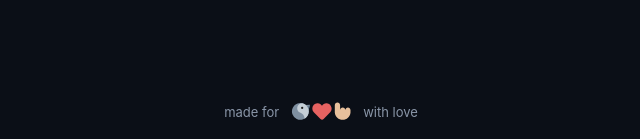
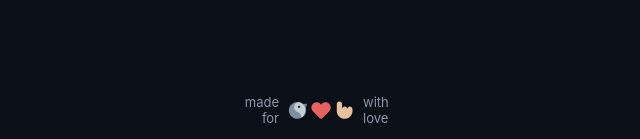
Before and after one commit to wunnle/Pacer, a React (Vite) app: page / in a window 1280 px wide. Shown: the part 658-797 px from the top of the page, without its empty margins (319-959 px from the left). Built offline with nearby package versions, Linux system fonts and the light colour scheme.

Commit message:
Update footer logo and center-balance text widths

```diff
--- a/src/components/Home.tsx
+++ b/src/components/Home.tsx
@@ -97,18 +97,18 @@ export function Home({ workouts, onChange, onNew, onEdit, onStart }: Props) {
       )}
 
       <footer className="app-footer">
-        made for
+        <span className="app-footer-text">made for</span>
         <svg width="72" height="29" viewBox="0 0 473 192" fill="none" xmlns="http://www.w3.org/2000/svg" aria-label="logo">
-          <path d="M345.382 37C354.812 37.0001 362.498 44.4595 362.866 53.7998H362.882V86H362.912C363.445 77.0766 371.062 70 380.382 70C389.701 70.0001 397.318 77.0767 397.85 86H397.945C398.684 77.0373 405.984 70 414.882 70C423.779 70.0001 431.079 77.0373 431.818 86H431.882V104H431.643C429.127 130.373 406.914 151 379.882 151C352.85 151 330.636 130.373 328.12 104H327.882V53.7998H327.896C328.264 44.4594 335.951 37 345.382 37Z" fill="#E8C09C"/>
-          <path d="M163.369 51.2893L134.946 53.008L126.37 78.6942L154.578 86.2287L163.369 51.2893Z" fill="#7E8FA0"/>
-          <path d="M163.369 51.2894L144.772 64.9381L126.37 78.6942L154.578 86.2287L163.369 51.2894Z" fill="#657A8F"/>
-          <circle cx="99.8964" cy="95.4793" r="55.6518" transform="rotate(-19.3478 99.8964 95.4793)" fill="#7E8FA0"/>
-          <path d="M119.524 147.555C119.13 147.703 118.734 147.848 118.335 147.988L118.334 147.988C118.733 147.847 119.13 147.703 119.524 147.555Z" fill="#C4CED6"/>
-          <path d="M123.324 145.963C124.907 145.23 126.442 144.43 127.927 143.567C127.359 124.602 114.794 108.691 97.6477 103.337C86.6001 98.1466 78.9502 86.9215 78.9502 73.9077C78.9504 55.9588 93.501 41.4082 111.45 41.408C112.076 41.408 112.698 41.4274 113.315 41.4623C130.875 45.8418 145.961 58.6897 152.405 77.0417C161.987 104.329 149.046 134.063 123.324 145.963Z" fill="#C4CED6"/>
-          <circle cx="112.03" cy="72.4885" r="7.4325" transform="rotate(-5.24366 112.03 72.4885)" fill="#1E1E1E"/>
-          <path d="M272.826 42.0134C292.072 42.5412 307.246 58.5711 306.718 77.8171C306.474 86.7124 302.916 94.7355 297.262 100.743L297.333 100.795L253.818 146.323C248.209 152.191 238.854 152.243 233.18 146.437L190.379 102.634C183.151 96.0412 178.724 86.4607 179.013 75.9137C179.541 56.6678 195.571 41.4933 214.817 42.0212C226.565 42.3434 236.794 48.4417 242.863 57.5212C249.299 47.8882 260.39 41.6724 272.826 42.0134Z" fill="#E66261"/>
+          <path d="M358.5 37C367.93 37.0001 375.617 44.4595 375.984 53.7998H376V86H376.03C376.563 77.0766 384.181 70 393.5 70C402.819 70.0001 410.436 77.0767 410.969 86H411.063C411.803 77.0373 419.102 70 428 70C436.898 70.0001 444.197 77.0373 444.937 86H445V104H444.762C442.246 130.373 420.032 151 393 151C365.968 151 343.754 130.373 341.238 104H341V53.7998H341.015C341.382 44.4594 349.07 37 358.5 37Z" fill="#E8C09C"/>
+          <path d="M142.898 51.2896L114.475 53.0083L105.899 78.6945L134.107 86.2289L142.898 51.2896Z" fill="#7E8FA0"/>
+          <path d="M142.898 51.2896L124.301 64.9384L105.899 78.6945L134.107 86.2289L142.898 51.2896Z" fill="#657A8F"/>
+          <circle cx="79.4254" cy="95.4795" r="55.6518" transform="rotate(-19.3478 79.4254 95.4795)" fill="#7E8FA0"/>
+          <path d="M99.0525 147.555C98.6586 147.703 98.2626 147.849 97.8635 147.989L97.8624 147.988C98.2616 147.848 98.6585 147.703 99.0525 147.555Z" fill="#C4CED6"/>
+          <path d="M102.853 145.963C104.436 145.23 105.971 144.43 107.456 143.567C106.888 124.602 94.3229 108.691 77.1766 103.337C66.1291 98.1468 58.4792 86.9218 58.4791 73.908C58.4794 55.959 73.03 41.4084 90.9789 41.4082C91.6047 41.4082 92.2271 41.4277 92.8442 41.4626C110.404 45.8421 125.49 58.69 131.934 77.0419C141.516 104.33 128.575 134.063 102.853 145.963Z" fill="#C4CED6"/>
+          <circle cx="91.5593" cy="72.4882" r="7.4325" transform="rotate(-5.24366 91.5593 72.4882)" fill="#1E1E1E"/>
+          <path d="M266.826 42.0134C286.072 42.5412 301.246 58.5711 300.718 77.8171C300.474 86.7124 296.916 94.7355 291.262 100.743L291.333 100.795L247.818 146.323C242.209 152.191 232.854 152.243 227.18 146.437L184.379 102.634C177.151 96.0412 172.724 86.4607 173.013 75.9137C173.541 56.6678 189.571 41.4933 208.817 42.0212C220.565 42.3434 230.794 48.4417 236.863 57.5212C243.299 47.8882 254.39 41.6724 266.826 42.0134Z" fill="#E66261"/>
         </svg>
-        with love
+        <span className="app-footer-text">with love</span>
       </footer>
     </>
   );
--- a/src/styles.css
+++ b/src/styles.css
@@ -435,7 +435,10 @@ button.toggle.on {
   color: var(--muted);
   font-size: 13px;
 }
-.app-footer svg { display: block; }
+.app-footer svg { display: block; flex-shrink: 0; }
+.app-footer-text { width: 52px; }
+.app-footer-text:first-child { text-align: right; }
+.app-footer-text:last-child { text-align: left; }
 
 .controls { display: grid; grid-template-columns: 1fr 1.4fr 1fr; gap: 10px; }
 .controls button { padding: 14px 12px; font-size: 14px; }
```
